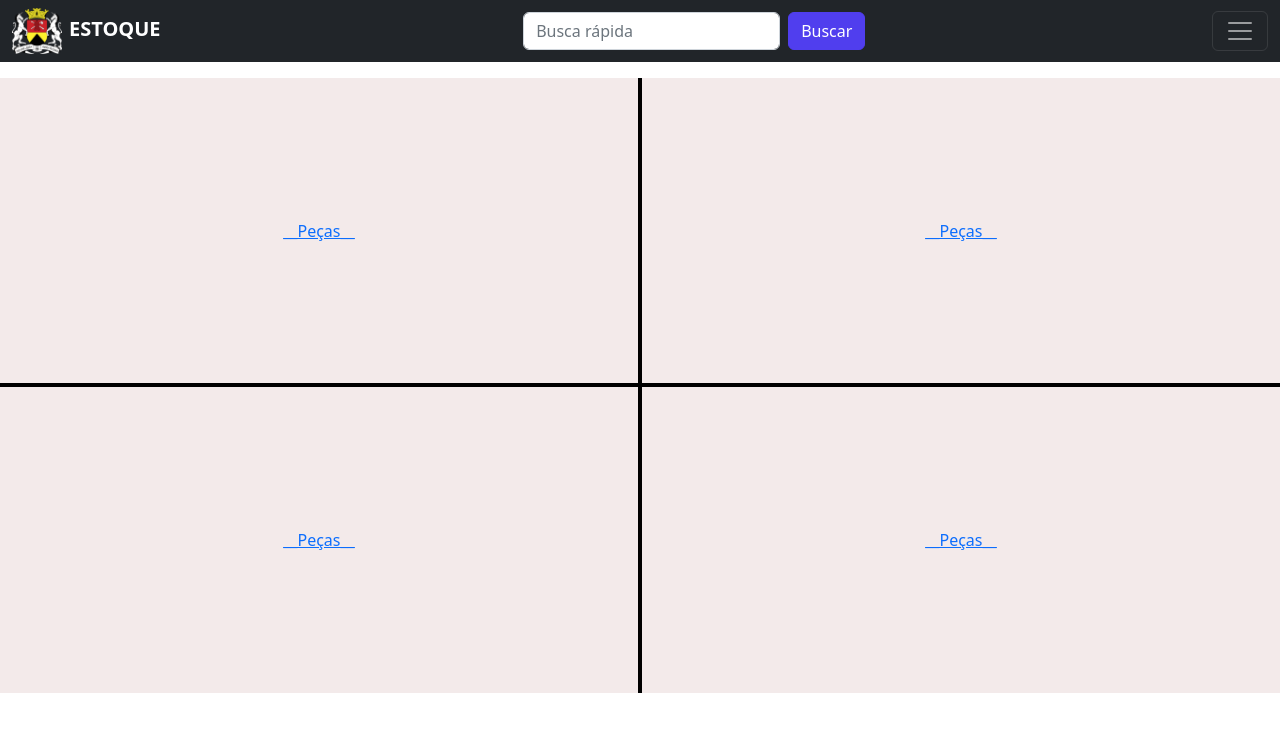
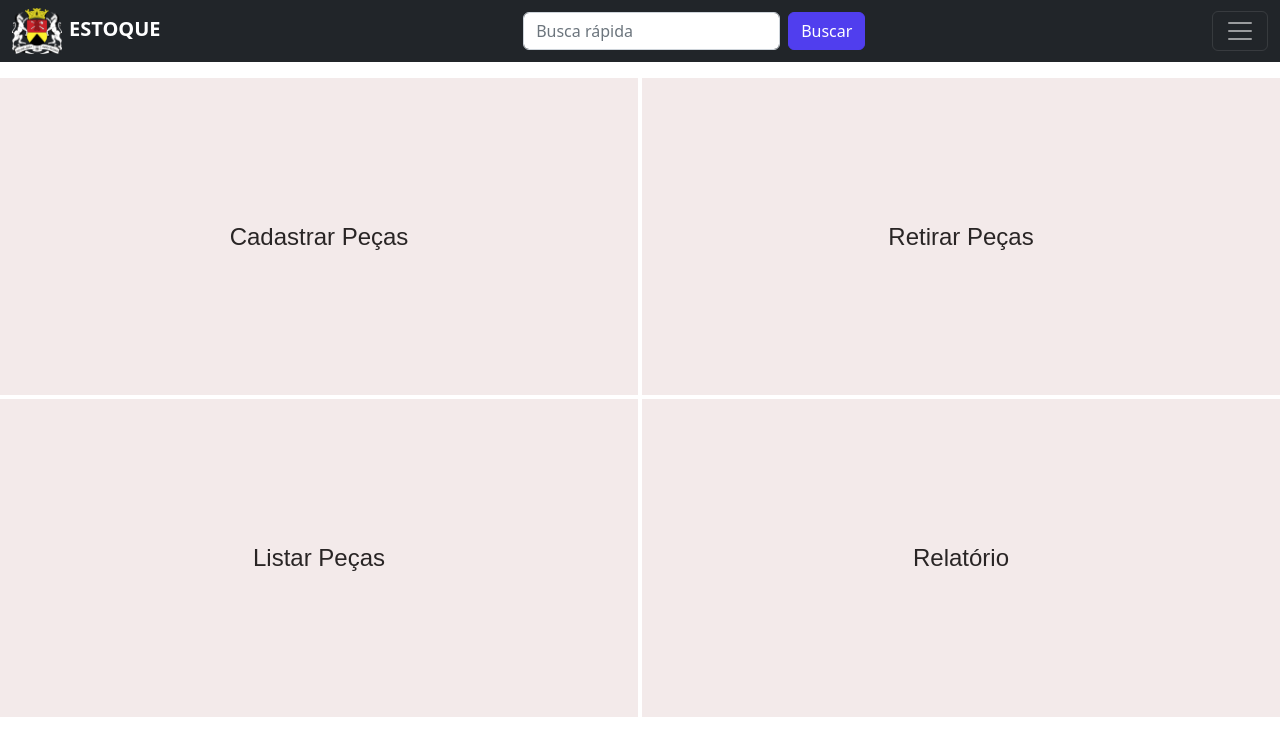
Before and after one commit to joao-pedro01/projetoGx, a React (Create React App) app in the folder front-end/: page /menu in a window 1280 px wide. Shown: the top 756 px of the page. Built offline with nearby package versions, Linux system fonts and the light colour scheme.

Commit message:
Botões do menu

```diff
--- a/front-end/src/pages/menus/indexMenus.jsx
+++ b/front-end/src/pages/menus/indexMenus.jsx
@@ -11,12 +11,12 @@ const Menus = () => {
             </div>
 
             <div className='top'>
-                <a className='buttonOne' href='/menu'><div className='teste'>__Peças__</div></a>
-                <a className='buttonTwo' href='/menu'><div className='teste'>__Peças__</div></a>
+                <a className='buttonOne' href='/menu'><div className='text-button'>Cadastrar Peças</div></a>
+                <a className='buttonTwo' href='/menu'><div className='text-button'>Retirar Peças</div></a>
             </div>
             <div className='down'>
-                <a className='buttonThree' href='/menu'><div className='teste'>__Peças__</div></a>
-                <a className='buttonFour' href='/menu'><div className='teste'>__Peças__</div></a>
+                <a className='buttonThree' href='/peca'><div className='text-button'>Listar Peças</div></a>
+                <a className='buttonFour' href='/menu'><div className='text-button'>Relatório</div></a>
             </div>
 
         </div>
--- a/front-end/src/pages/menus/stylesMenus.css
+++ b/front-end/src/pages/menus/stylesMenus.css
@@ -1,3 +1,4 @@
+/*Botão*/
 .buttonhall{
     margin: 0%;
 }
@@ -8,7 +9,7 @@
     height: 60%;
     width: 50%;
     display: inline-block;
-    border-right: solid 2px black;
+    border-right: solid 2px rgb(255, 255, 255);
     margin: 0;
 }
 .buttonTwo{
@@ -17,7 +18,7 @@
     padding: 11%;
     width: 50%;
     display: inline-block;
-    border-left: solid 2px black;
+    border-left: solid 2px rgb(255, 255, 255);
     margin: 0;
 }
 .buttonThree{
@@ -26,8 +27,8 @@
     padding: 11%;
     width: 50%;
     display: inline-block;
-    border-top: solid 4px black;
-    border-right: solid 2px black;
+    border-top: solid 4px rgb(255, 255, 255);
+    border-right: solid 2px rgb(255, 255, 255);
     margin: 0;
 }
 .buttonFour{
@@ -36,26 +37,36 @@
     padding: 11%;
     width: 50%;
     display: inline-block;
-    border-left: solid 2px black;
-    border-top: solid 4px black;
+    border-left: solid 2px rgb(255, 255, 255);
+    border-top: solid 4px rgb(255, 255, 255);
     margin: 0;
 }
-.buttonOne:active{
-    background-color: rgb(15, 228, 210);
+
+/*Animação botão*/
+.top a:hover{
+    background-color: rgb(228, 216, 216);
 }
-.buttonTwo:active{
-    background-color: rgb(15, 228, 210);
+.top a:active{
+    background-color: rgb(202, 190, 190);
 }
-.buttonThree:active{
-    background-color: rgb(15, 228, 210);
+.down a:hover{
+    background-color: rgb(228, 216, 216);
 }
-.buttonFour:active{
-    background-color: rgb(15, 228, 210);
+.down a:active{
+    background-color: rgb(202, 190, 190);
 }
-.teste a {
+.text-button {
+    font-family: Stencil Std, fantasy;
+    text-decoration: none !important;
+    font-size: 150%;
+    color: rgb(41, 37, 37);
+}
+a:link {
     text-decoration: none !important;
 }
+
 /*
 background-color: rgb(243, 234, 234);
 background-color: rgb(228, 216, 216);
+border-right: solid 2px black;
 */
```
